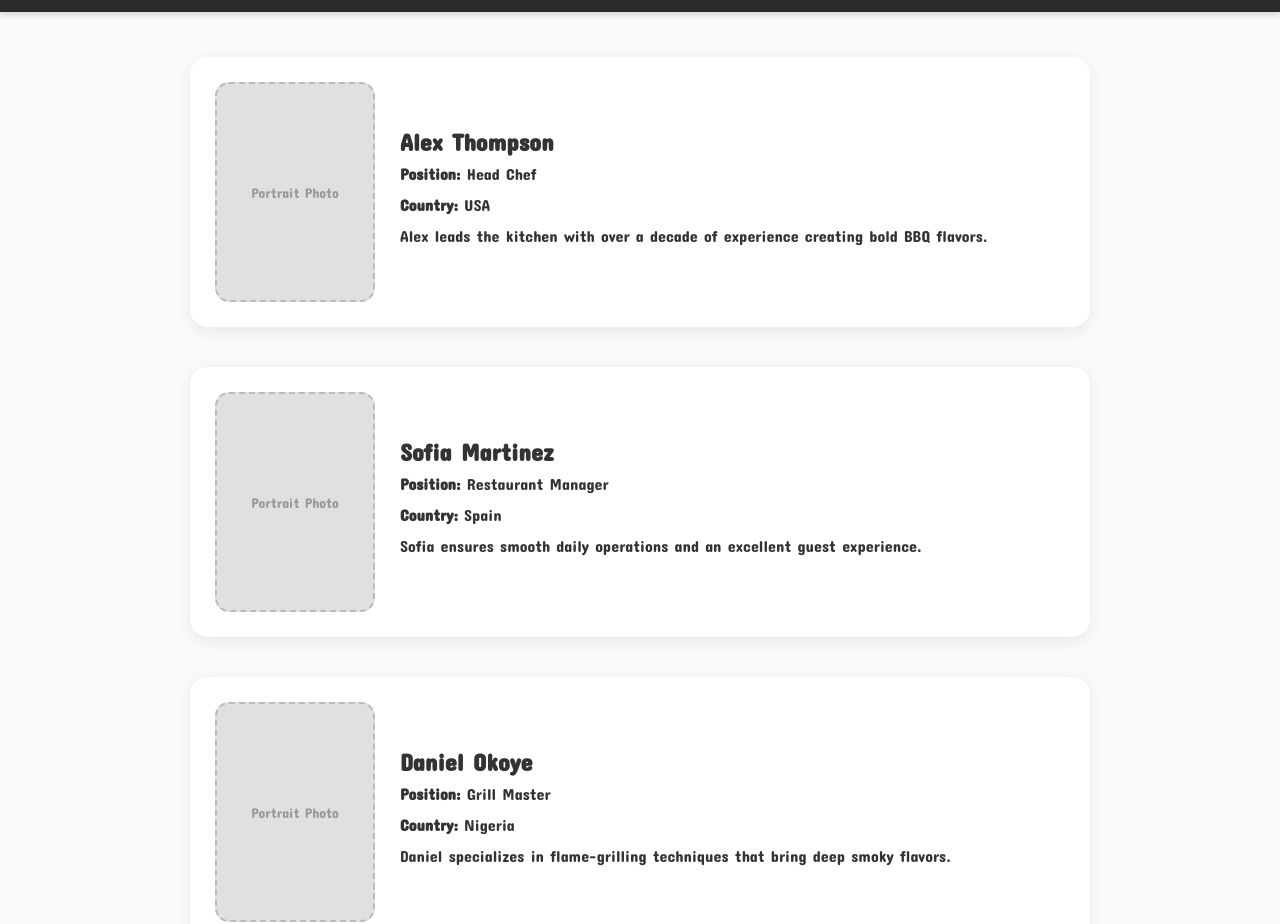
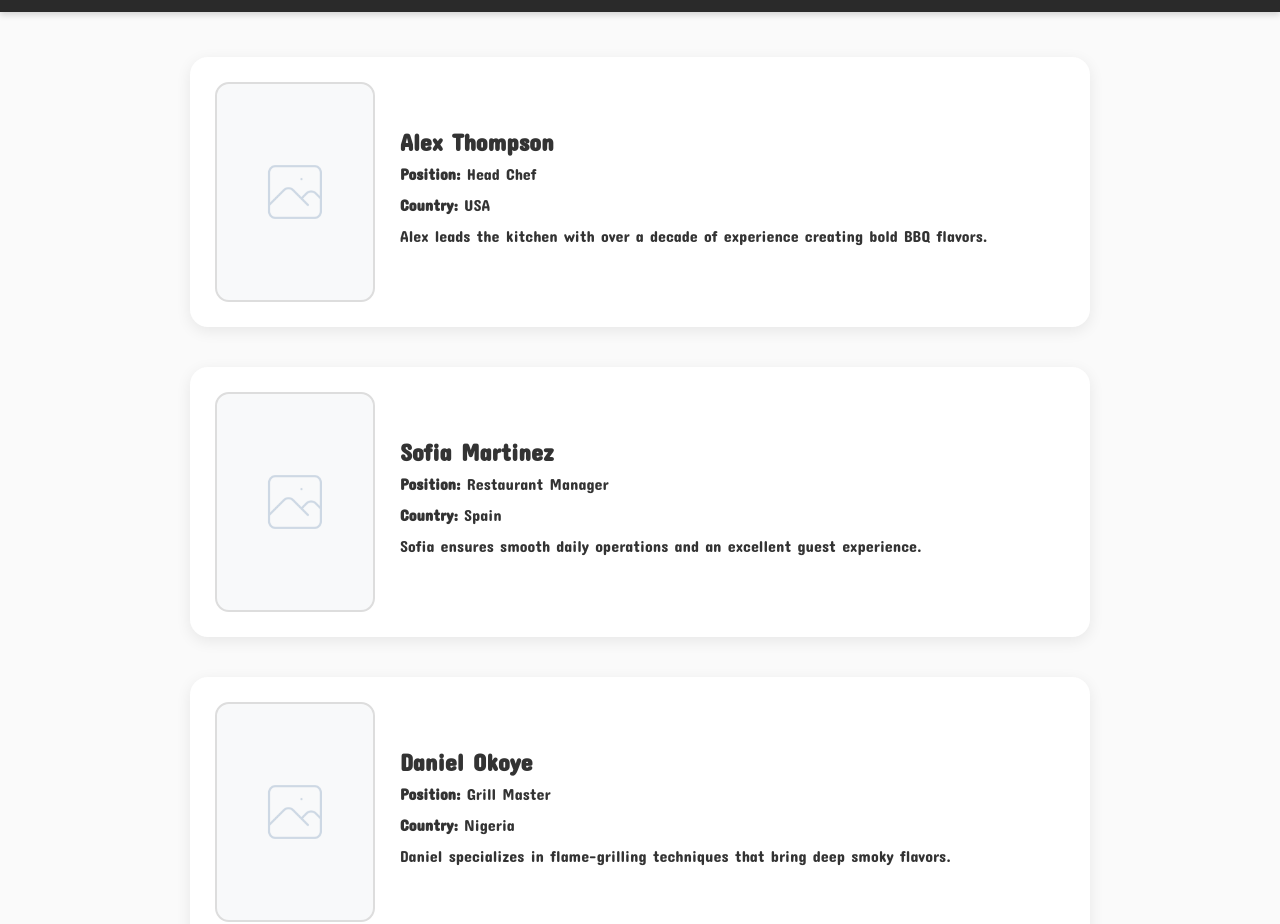
Before and after one commit to JatendoYoshi/borobbq, a plain HTML site: page team.html in a window 1280 px wide. Shown: the part 63-987 px from the top of the page. Drawn offline with Linux system fonts and the light colour scheme.

Commit message:
add team photo

```diff
--- a/styles.css
+++ b/styles.css
@@ -190,18 +190,16 @@ button:hover {
 
 .team-photo {
     width: 160px;
-    height: 220px;                 /* Portrait style */
-    background: #e0e0e0;
-    border: 2px dashed #bbb;
+    height: 220px;                 /* Portrait size */
+    background-image: url("general-img-portrait.png");
+    background-size: cover;
+    background-position: center;
+    background-repeat: no-repeat;
     border-radius: 14px;
-    display: flex;
-    align-items: center;
-    justify-content: center;
-    color: #999;
-    font-size: 14px;
-    text-align: center;
+    border: 2px solid #ddd;
     flex-shrink: 0;
 }
+
 
 .team-info h2 {
     margin-bottom: 8px;
--- a/team.html
+++ b/team.html
@@ -33,7 +33,7 @@
 
     <!-- TEAM MEMBER 1 -->
     <div class="blog-card team-card">
-        <div class="team-photo">Portrait Photo</div>
+     <div class="team-photo"></div>
         <div class="team-info">
             <h2>Alex Thompson</h2>
             <p><strong>Position:</strong> Head Chef</p>
@@ -44,7 +44,7 @@
 
     <!-- TEAM MEMBER 2 -->
     <div class="blog-card team-card">
-        <div class="team-photo">Portrait Photo</div>
+     <div class="team-photo"></div>
         <div class="team-info">
             <h2>Sofia Martinez</h2>
             <p><strong>Position:</strong> Restaurant Manager</p>
@@ -55,7 +55,7 @@
 
     <!-- TEAM MEMBER 3 -->
     <div class="blog-card team-card">
-        <div class="team-photo">Portrait Photo</div>
+             <div class="team-photo"></div>
         <div class="team-info">
             <h2>Daniel Okoye</h2>
             <p><strong>Position:</strong> Grill Master</p>
@@ -66,7 +66,7 @@
 
     <!-- TEAM MEMBER 4 -->
     <div class="blog-card team-card">
-        <div class="team-photo">Portrait Photo</div>
+        <div class="team-photo"></div>
         <div class="team-info">
             <h2>Emily Chen</h2>
             <p><strong>Position:</strong> Marketing & Branding</p>
```
